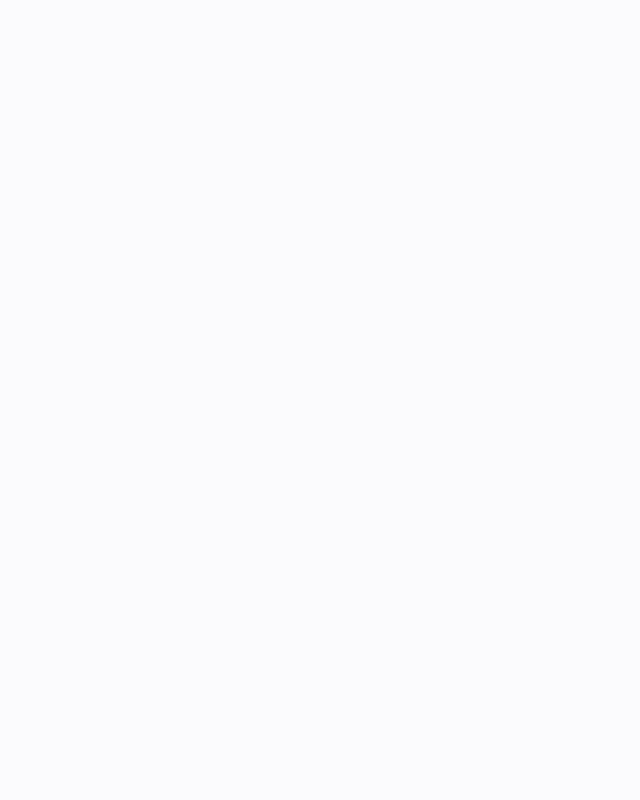
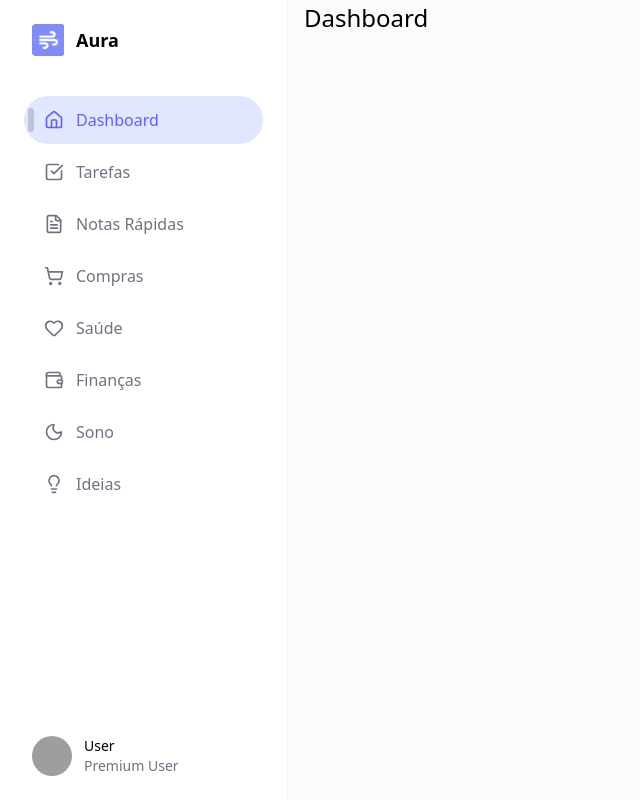
Before and after one commit to QG-do-Codigo/Aura-frontend, a React (Vite) app: page /dashboard in a window 1280 px wide. Before the commit this address had no page. Shown: the whole page, without its empty margins (0-640 px from the left). Built offline with nearby package versions, Linux system fonts and the light colour scheme; grey boxes are pictures that could not be loaded.

Commit message:
feat: criação e estilização do sidebar (desktop)

```diff
--- /dev/null
+++ b/src/components/sidebar/Sidebar.tsx
@@ -0,0 +1,45 @@
+import { useState } from "react";
+import { sidebarItems } from "./sidebar-items";
+import { SidebarItem } from "./SidebarItem";
+
+export function Sidebar() {
+  const [activeTab, setActiveTab] = useState("Dashboard");
+
+  return (
+    <aside className="hidden lg:flex flex-col w-72 h-screen sticky top-0 bg-white border-r border-slate-100 p-6 z-50">
+      <div className="flex items-center gap-3 px-2 mb-10">
+        <img src="/logoaura.png" alt="Aura Logo" className="w-8 h-8" />
+        <span className="font-semibold text-lg">Aura</span>
+      </div>
+
+      <nav className="flex flex-col gap-1">
+        {sidebarItems.map((item) => {
+          const isActive = activeTab === item.label;
+
+          return (
+            <SidebarItem
+              key={item.label}
+              {...item}
+              isActive={isActive}
+              onClick={() => {
+                setActiveTab(item.label);
+              }}
+            />
+          );
+        })}
+      </nav>
+
+      <div className="mt-auto flex items-center gap-3 px-2 pt-6">
+        <img
+          src="https://i.pravatar.cc/40"
+          className="w-10 h-10 rounded-full"
+          alt=""
+        />
+        <div className="text-sm">
+          <p className="font-medium">User</p>
+          <p className="text-muted-foreground">Premium User</p>
+        </div>
+      </div>
+    </aside>
+  );
+}
--- /dev/null
+++ b/src/components/sidebar/SidebarItem.tsx
@@ -0,0 +1,53 @@
+import { motion } from "framer-motion";
+import { cn } from "../surface";
+
+interface SidebarItemProps {
+  icon: React.ElementType;
+  label: string;
+  isActive: boolean;
+  onClick: () => void;
+  color: string;
+  bg: string;
+}
+
+export function SidebarItem({
+  icon: Icon,
+  label,
+  isActive,
+  onClick,
+  color,
+  bg,
+}: SidebarItemProps) {
+  return (
+    <button onClick={onClick} className="relative w-full text-left">
+      {/*  ativo */}
+      {isActive && (
+        <motion.div
+          layoutId="sidebar-active-bg"
+          className={cn("absolute inset-0 rounded-full", bg)}
+          transition={{ type: "spring", stiffness: 280, damping: 30 }}
+        />
+      )}
+
+      {/* pill lateral */}
+      {isActive && (
+        <motion.div
+          layoutId="sidebar-active-indicator"
+          className="absolute left-1 top-1/2 -translate-y-1/2 h-6 w-1.5 rounded-full bg-primary"
+        />
+      )}
+
+      <div
+        className={cn(
+          "relative z-10 flex items-center gap-3 px-5 py-3 rounded-full transition-colors cursor-pointer",
+          isActive
+            ? cn(color, "font-medium") // aplica text-indigo-500, text-blue-500 etc.
+            : "text-muted-foreground hover:text-primary"
+        )}
+      >
+        <Icon className="w-5 h-5" />
+        <span>{label}</span>
+      </div>
+    </button>
+  );
+}
--- /dev/null
+++ b/src/components/sidebar/sidebar-items.ts
@@ -0,0 +1,69 @@
+import {
+  Home,
+  CheckSquare,
+  FileText,
+  ShoppingCart,
+  Heart,
+  Wallet,
+  Moon,
+  Lightbulb,
+} from "lucide-react";
+
+export const sidebarItems = [
+  {
+    label: "Dashboard",
+    icon: Home,
+    href: "/dashboard",
+    color: "text-indigo-500",
+    bg: "bg-indigo-100",
+  },
+  {
+    label: "Tarefas",
+    icon: CheckSquare,
+    href: "/tasks",
+    color: "text-blue-500",
+    bg: "bg-blue-100/30",
+  },
+  {
+    label: "Notas Rápidas",
+    icon: FileText,
+    href: "/notes",
+    color: "text-orange-500",
+    bg: "bg-orange-100",
+  },
+  {
+    label: "Compras",
+    icon: ShoppingCart,
+    href: "/shopping",
+    color: "text-emerald-500",
+    bg: "bg-emerald-100",
+  },
+  {
+    label: "Saúde",
+    icon: Heart,
+    href: "/health",
+    color: "text-rose-500",
+    bg: "bg-rose-100",
+  },
+  {
+    label: "Finanças",
+    icon: Wallet,
+    href: "/finance",
+    color: "text-violet-500",
+    bg: "bg-violet-100",
+  },
+  {
+    label: "Sono",
+    icon: Moon,
+    href: "/sleep",
+    color: "text-sky-500",
+    bg: "bg-sky-100",
+  },
+  {
+    label: "Ideias",
+    icon: Lightbulb,
+    href: "/ideas",
+    color: "text-amber-500",
+    bg: "bg-amber-100",
+  },
+];
--- /dev/null
+++ b/src/pages/dashboard/index.tsx
@@ -0,0 +1,12 @@
+import { Sidebar } from "../../components/sidebar/sidebar";
+
+export const Dashboard = () => {
+  return (
+    <div className="flex">
+      <Sidebar />
+      <div className="ml-4">
+        <h1>Dashboard</h1>
+      </div>
+    </div>
+  );
+};
--- a/src/routes/routes.tsx
+++ b/src/routes/routes.tsx
@@ -1,6 +1,7 @@
-import { BrowserRouter, Routes, Route } from 'react-router-dom'
-import SignIn from '../pages/auth/signIn'
-import SignUp from '../pages/auth/signUp'
+import { BrowserRouter, Routes, Route } from "react-router-dom";
+import SignIn from "../pages/auth/signIn";
+import SignUp from "../pages/auth/signUp";
+import { Dashboard } from "../pages/dashboard";
 
 function AppRoutes() {
   return (
@@ -8,9 +9,10 @@ function AppRoutes() {
       <Routes>
         <Route path="/login" element={<SignIn />} />
         <Route path="/register" element={<SignUp />} />
+        <Route path="/dashboard" element={<Dashboard />} />
       </Routes>
     </BrowserRouter>
-  )
+  );
 }
 
-export default AppRoutes
+export default AppRoutes;
```
